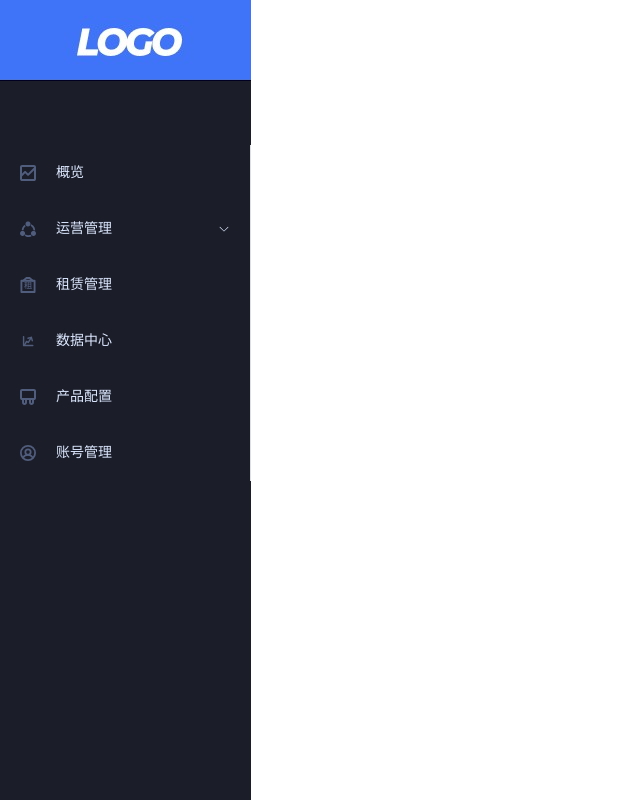
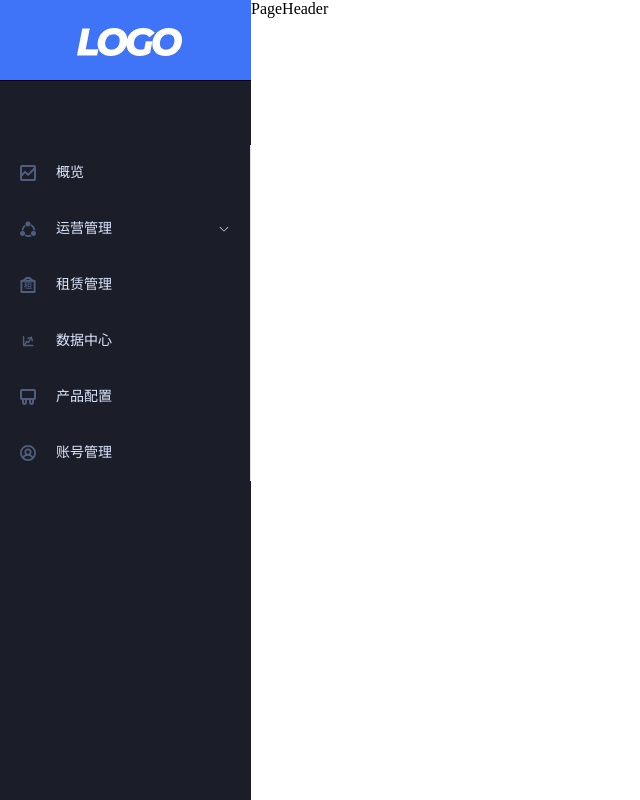
Before and after one commit to Sun025/Water_SAAS_Platform_Backstage_System, a Vue app: page / in a window 1280 px wide. Shown: the whole page, without its empty margins (0-640 px from the left). Built offline with nearby package versions, Linux system fonts and the light colour scheme.

Commit message:
create PageHeader component

```diff
--- a/src/views/manage/index.vue
+++ b/src/views/manage/index.vue
@@ -1,22 +1,27 @@
 <template>
     <div class="manage_container">
         <Menu class="manage_menu"></Menu>
-        <div class="manage_main"></div>
+        <PageHeader class="manage_main"></PageHeader>
     </div>
 </template>
 
 <script setup lang="ts">
 import Menu from './menu/index.vue'
+import PageHeader from './page-header/index.vue'
 </script>
 
 <style scoped lang="less">
 .manage_container {
     width: 100%;
     min-height: 100vh;
+    display: flex;
     .manage_menu {
         width: 251px;
         height: 100vh;
         background-color: #1B1D29;
     }
+    .manage_main {
+        flex: 1;
+    }
 }
 </style>
--- /dev/null
+++ b/src/views/manage/page-header/index.vue
@@ -0,0 +1,7 @@
+<template>
+    <div>PageHeader</div>
+</template>
+
+<script setup lang="ts"></script>
+
+<style scoped lang="less"></style>
```
